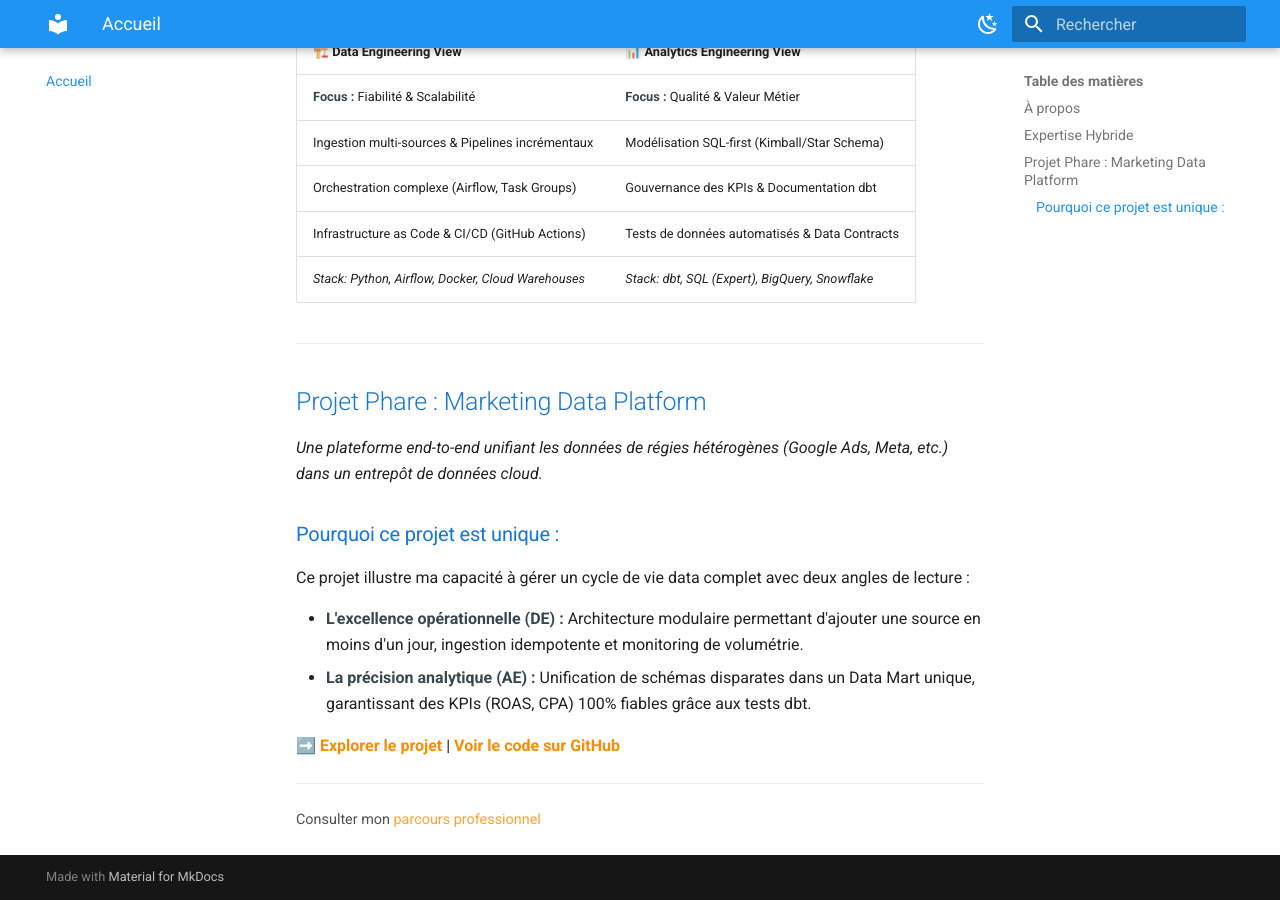
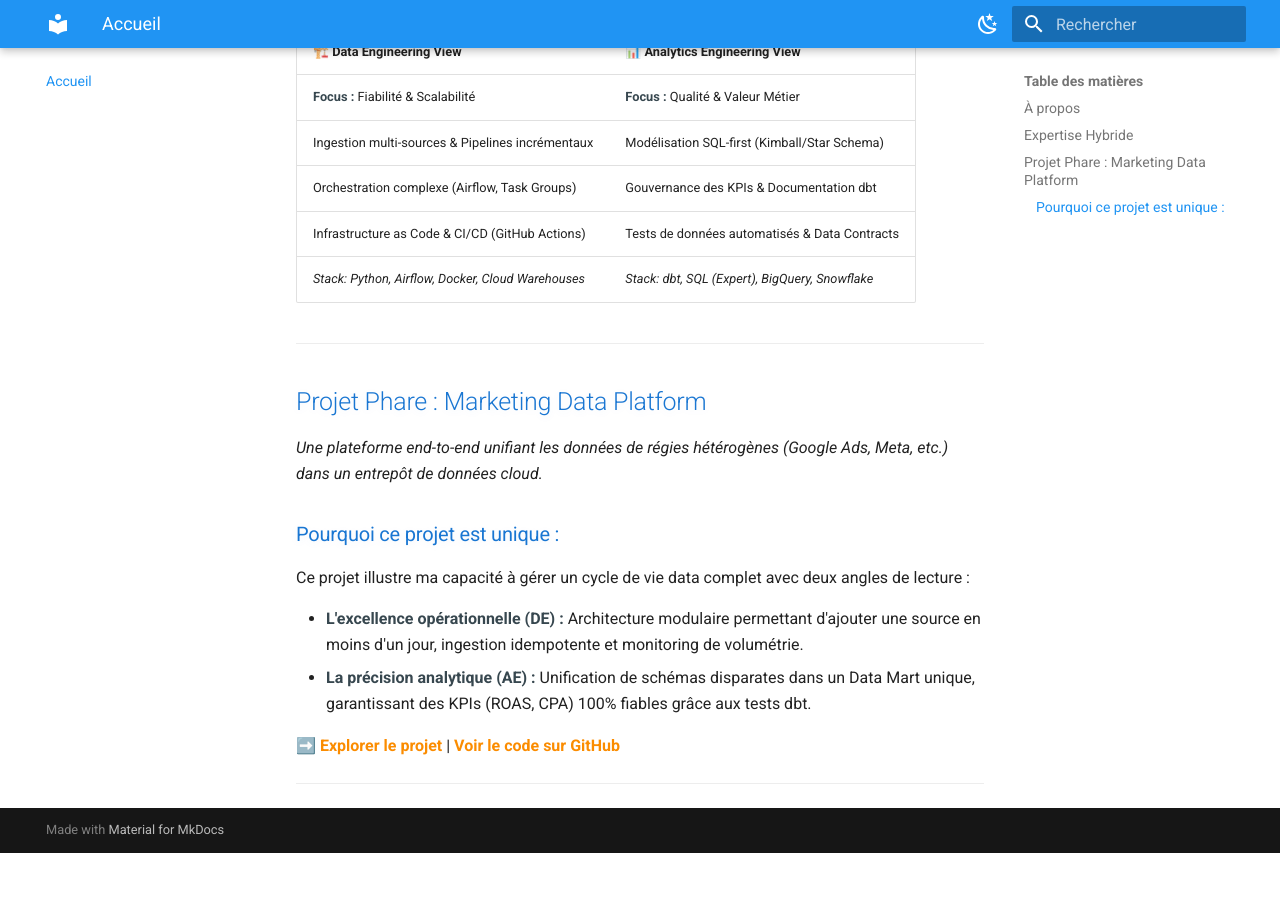
Before and after one commit to y-ikli/portfolio, an MkDocs documentation site: the page built from docs/index.md, in a window 1280 px wide and 900 px high, scrolled down 511 px. Built offline with MkDocs 1.6.1 and Material for MkDocs 9.7.7, drawn with Linux system fonts in a browser that asks for light colours; after the commit the page ends 1364 px from its top, so only the background shows below that.

Commit message:
unlink expereinces

```diff
--- a/docs/index.md
+++ b/docs/index.md
@@ -41,7 +41,3 @@
 ➡️ **[Explorer le projet](./projets/index.md)** | **[Voir le code sur GitHub](https://github.com/y-ikli/media-data-platform)**
 
 ---
-
-<div style="font-size:0.9em; opacity:0.8;">
-  Consulter mon <a href="./experiences.md">parcours professionnel</a>
-</div>
```
